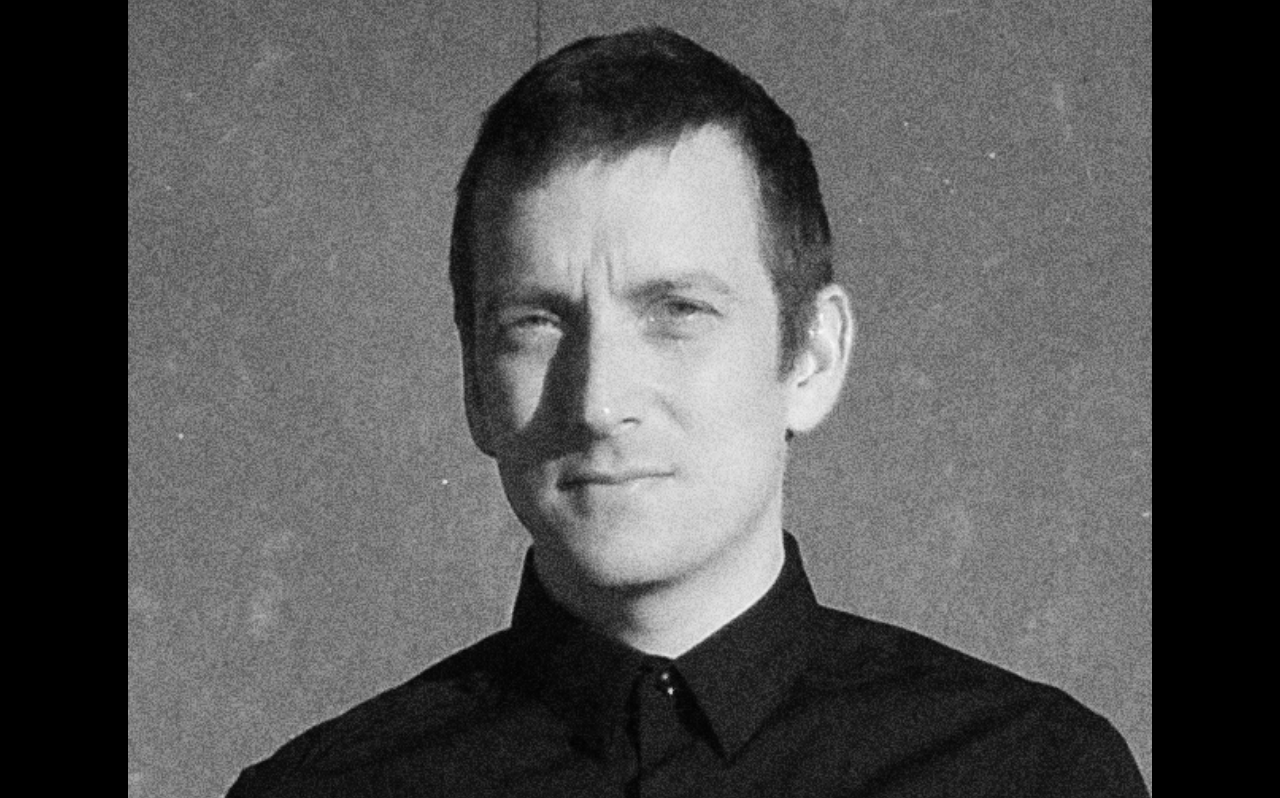
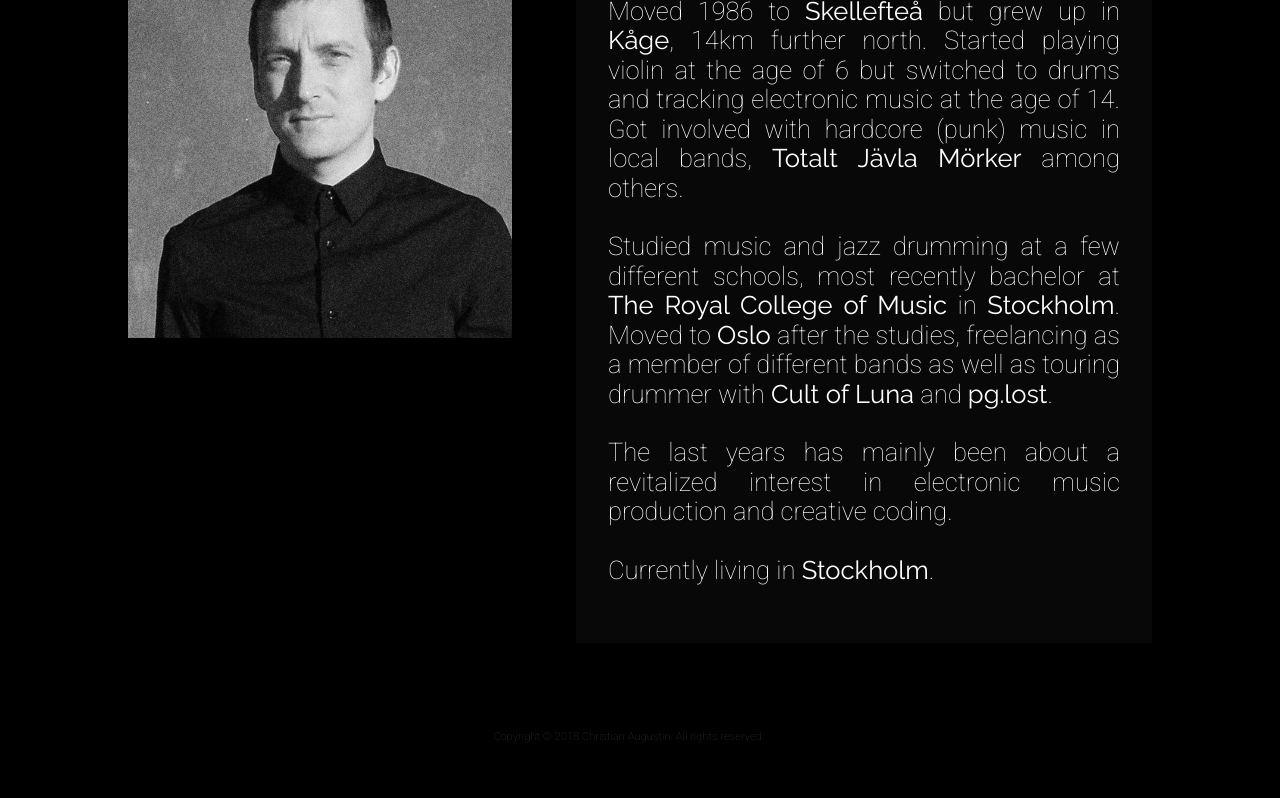
Before and after one commit to flexbusterman/personal, a website: page app/index.html in a window 1280 px wide. Shown: the part 4582-5380 px from the top of the page. After the commit the page ends 5334 px from the top, so only its background shows below. Drawn offline with Linux system fonts and the light colour scheme.

Commit message:
Text design for larger screens complete.

```diff
--- a/app/assets/styles/modules/_row.css
+++ b/app/assets/styles/modules/_row.css
@@ -19,7 +19,6 @@
     background-color: rgba(10,10,10,.8);
   }
 
-
   &--bg-color-light {
     background-color: rgba(255,255,255,.07);
   }
@@ -38,6 +37,12 @@
   &--l-margin-if-large {
     @mixin atLarge {
       margin-left: 10vw;
+    }
+  }
+
+  &--less-l-margin-if-large {
+    @mixin atLarge {
+      margin-left: 5vw;
     }
   }
 
@@ -88,6 +93,12 @@
 
   &__b-margin-until-medium {
     margin-bottom: 1rem;
+  }
+
+  &__b-margin-at-large {
+    @mixin atLarge {
+      margin-bottom: 10vh;
+    }
   }
 
   @mixin atLarge {
--- a/app/assets/styles/modules/_wrapper.css
+++ b/app/assets/styles/modules/_wrapper.css
@@ -17,10 +17,14 @@
     margin-right: auto;
   }
 
-  &--smaller--center {
+  &--smaller-until-medium-center {
     max-width: 80%;
     margin-left: auto;
     margin-right: auto;
+
+    @mixin atMedium {
+      max-width: 90%;
+    }
   }
 
   &--narrow {
--- a/app/index.html
+++ b/app/index.html
@@ -268,12 +268,15 @@
   </div>
 
   <div id="about" class="page-section page-section__full-height about" data-matching-link="#about-link">
-    <div class="wrapper--smaller--center">
-      <div class="row--t-margin row__full-if-small">
+    <div class="wrapper--smaller-until-medium-center">
+
+      <div class="row">
+
+        <div class="row row--t-margin row__medium-4 row--less-l-margin-if-large row__b-margin-at-large">
             <img class="about__image" src="/assets/images/contact.jpg">
         </div>
 
-      <div class="row--bg-color-light row--smaller-t-margin row--small-b-margin about-reveal-trigger">
+        <div class="row--less-t-margin row--less-l-margin-if-large row--bg-color row__medium-6 row__b-margin-at-large about-reveal-trigger">
           <div class="generic-content-container generic-content-container--justify">
             <h2>Christian Augustin</h2>
             <p>
@@ -288,6 +291,12 @@
             </p>
           </div>
         </div>
+
+
+
+      </div>
+
+
     </div>
   </div>
 
--- a/app/temp/styles/styles.css
+++ b/app/temp/styles/styles.css
@@ -493,10 +493,17 @@ ul {
 
 /* temp */
 
-.wrapper--smaller--center {
+.wrapper--smaller-until-medium-center {
     max-width: 80%;
     margin-left: auto;
     margin-right: auto;
+  }
+
+@media (min-width: 800px) {
+
+.wrapper--smaller-until-medium-center {
+      max-width: 90%
+  }
   }
 
 /*height: 100%;*/
@@ -701,6 +708,13 @@ ul {
   }
   }
 
+@media (min-width: 1010px) {
+
+.row--less-l-margin-if-large {
+      margin-left: 5vw
+  }
+  }
+
 .row--less-t-margin {
     margin-top: 6vh;
   }
@@ -755,6 +769,13 @@ ul {
 
 .row__b-margin-until-medium {
     margin-bottom: 1rem;
+  }
+
+@media (min-width: 1010px) {
+
+.row__b-margin-at-large {
+      margin-bottom: 10vh
+  }
   }
 
 @media (min-width: 1010px) {
```
Lines whose indentation alone changed are shown as unchanged.
